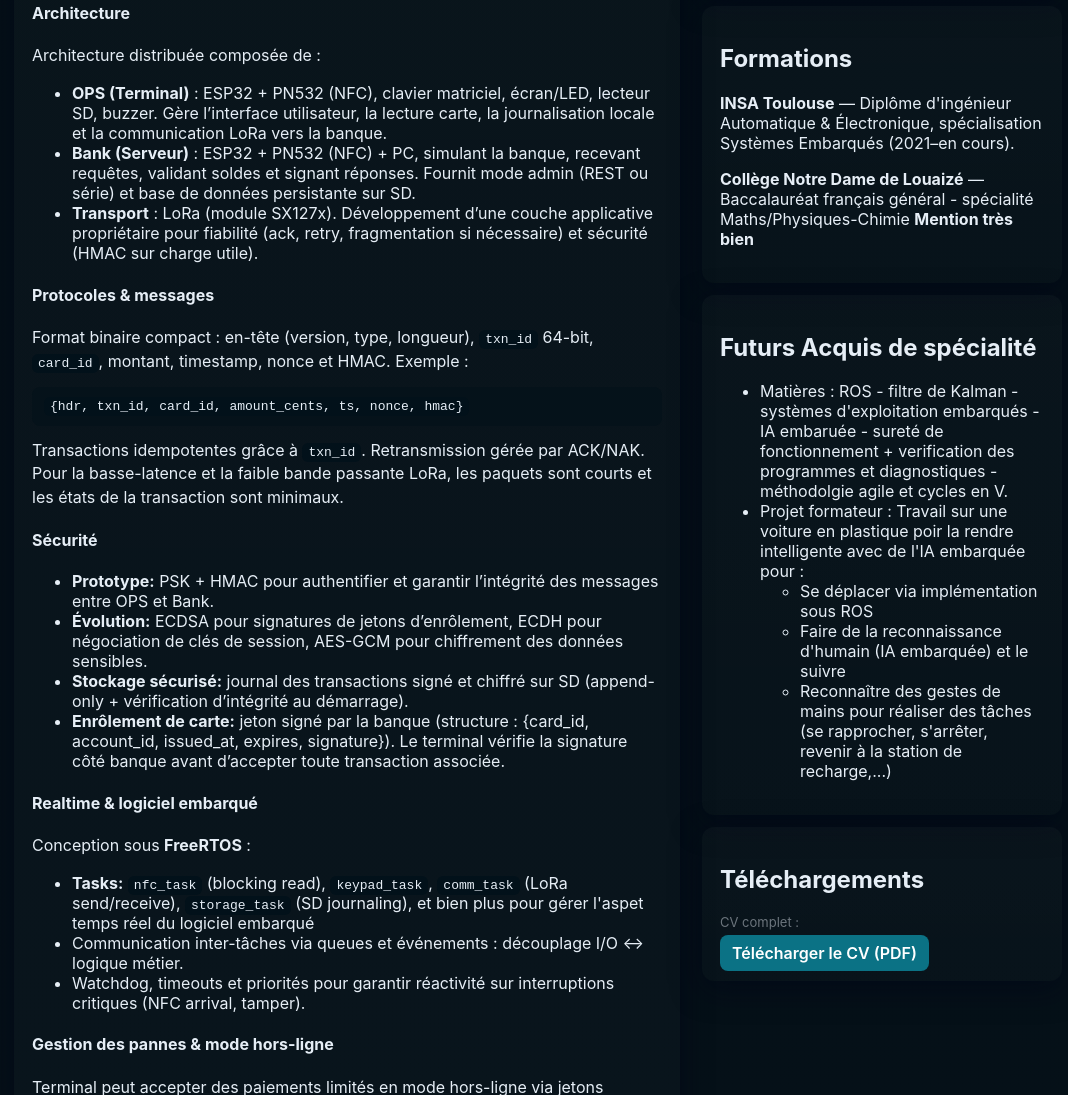
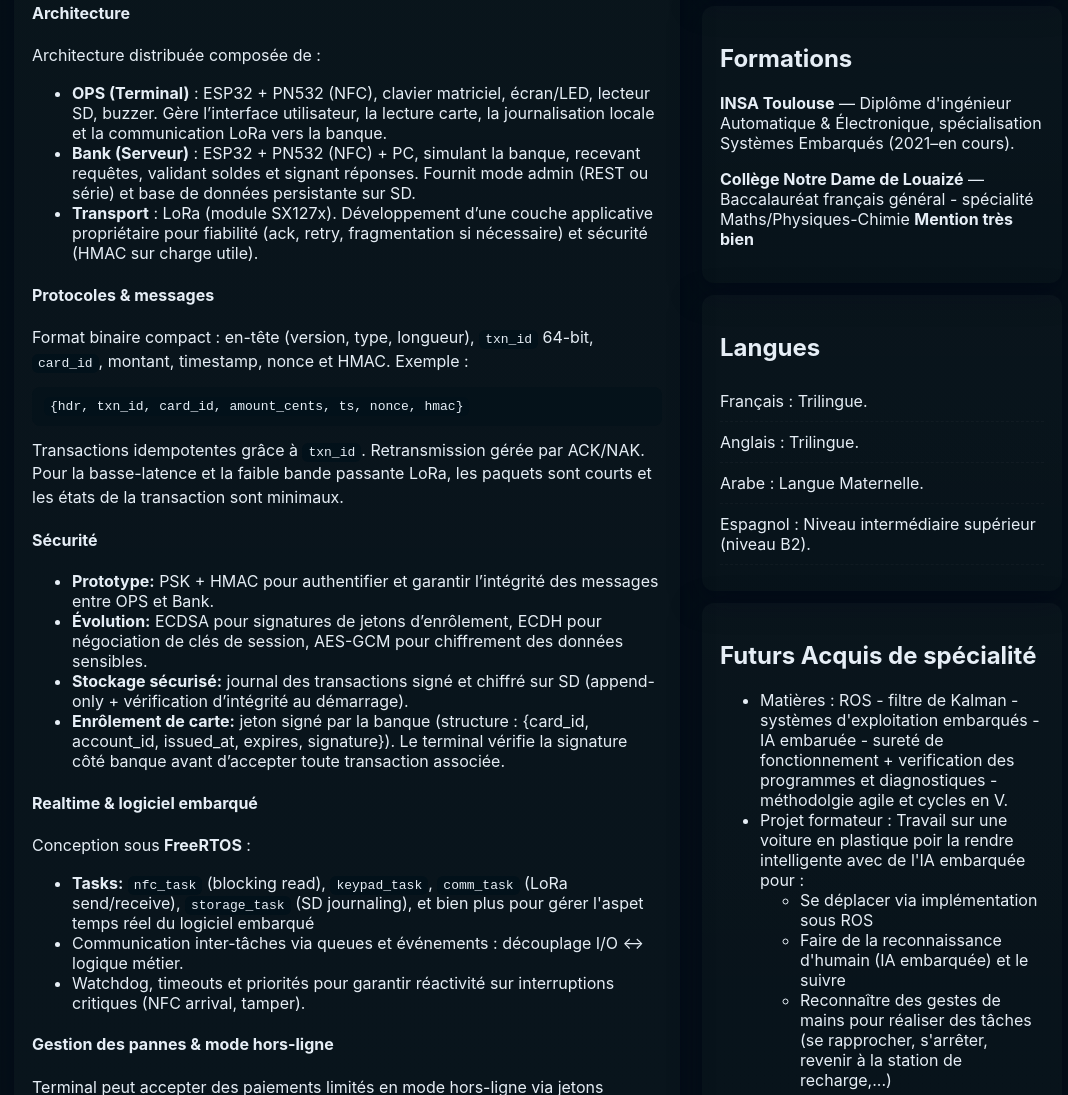
Before and after one commit to Marvin392/Marvin-Portfolio, a plain HTML site: page index.html in a window 1280 px wide. Shown: the part 847-1942 px from the top of the page, without its empty margins (102-1170 px from the left). Drawn offline with Linux system fonts and the light colour scheme.

Commit message:
Update index.html

```diff
--- a/index.html
+++ b/index.html
@@ -299,6 +299,16 @@
         </div>
         </div>
 
+        <div id="langues" class="card" style="margin-top:12px">
+          <h2>Langues</h2>
+          <ul class="clean">
+            <li>Français : Trilingue.</li>
+            <li>Anglais : Trilingue.</li>
+            <li>Arabe : Langue Maternelle.</li>
+            <li>Espagnol : Niveau intermédiaire supérieur (niveau B2).</li>
+          </ul>
+        </div>
+
         <div id="futurs acquis" class="card" style="margin-top:12px">
           <h2>Futurs Acquis de spécialité</h2>
           <ul>
```
